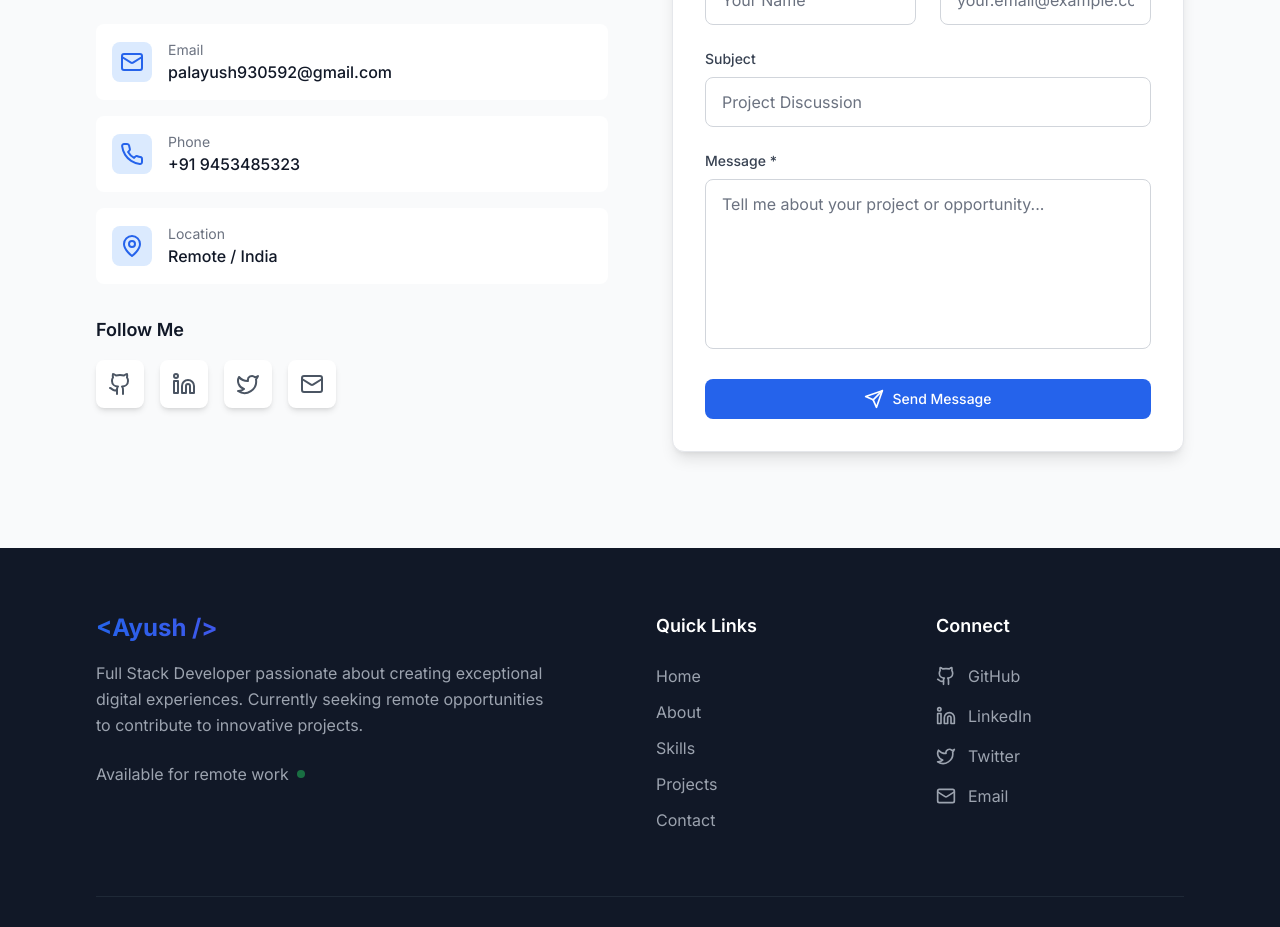
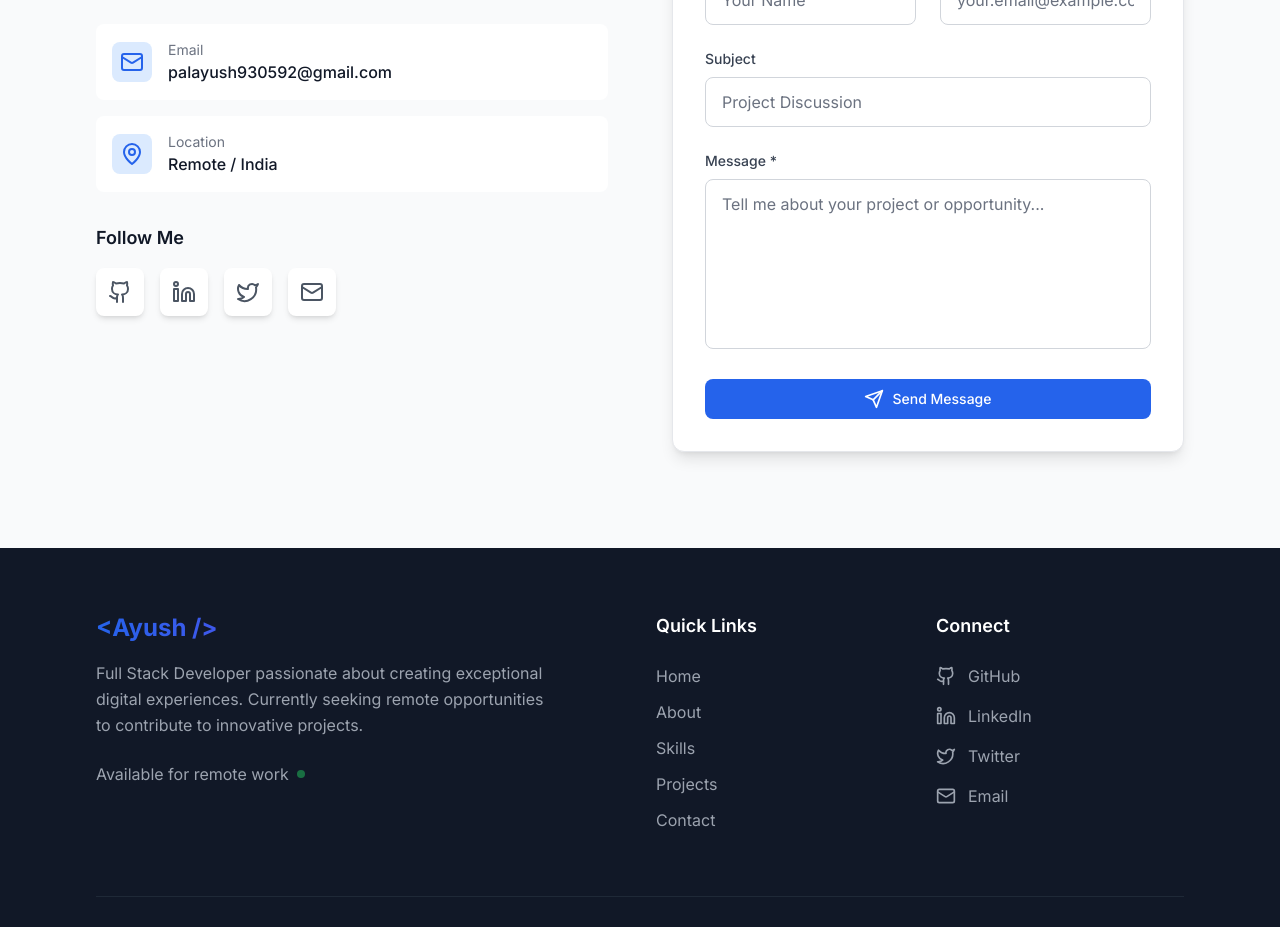
Before and after one commit to ayush1944/MyPortfolio, a React (Vite) app: page / in a window 1280 px wide. Shown: the part 6420-7347 px from the top of the page. Built offline with nearby package versions, Linux system fonts and the light colour scheme.

Commit message:
changes in Contact

```diff
--- a/src/components/Contact.jsx
+++ b/src/components/Contact.jsx
@@ -74,12 +74,12 @@ const Contact = () => {
       value: 'palayush930592@gmail.com',
       href: 'mailto:palayush930592@gmail.com'
     },
-    {
-      icon: <Phone className="w-6 h-6" />,
-      label: 'Phone',
-      value: '+91 9453485323',
-      href: 'tel:+919453485323'
-    },
+    // {
+    //   icon: <Phone className="w-6 h-6" />,
+    //   label: 'Phone',
+    //   value: '+91 ',
+    //   href: 'tel:+'
+    // },
     {
       icon: <MapPin className="w-6 h-6" />,
       label: 'Location',
```
